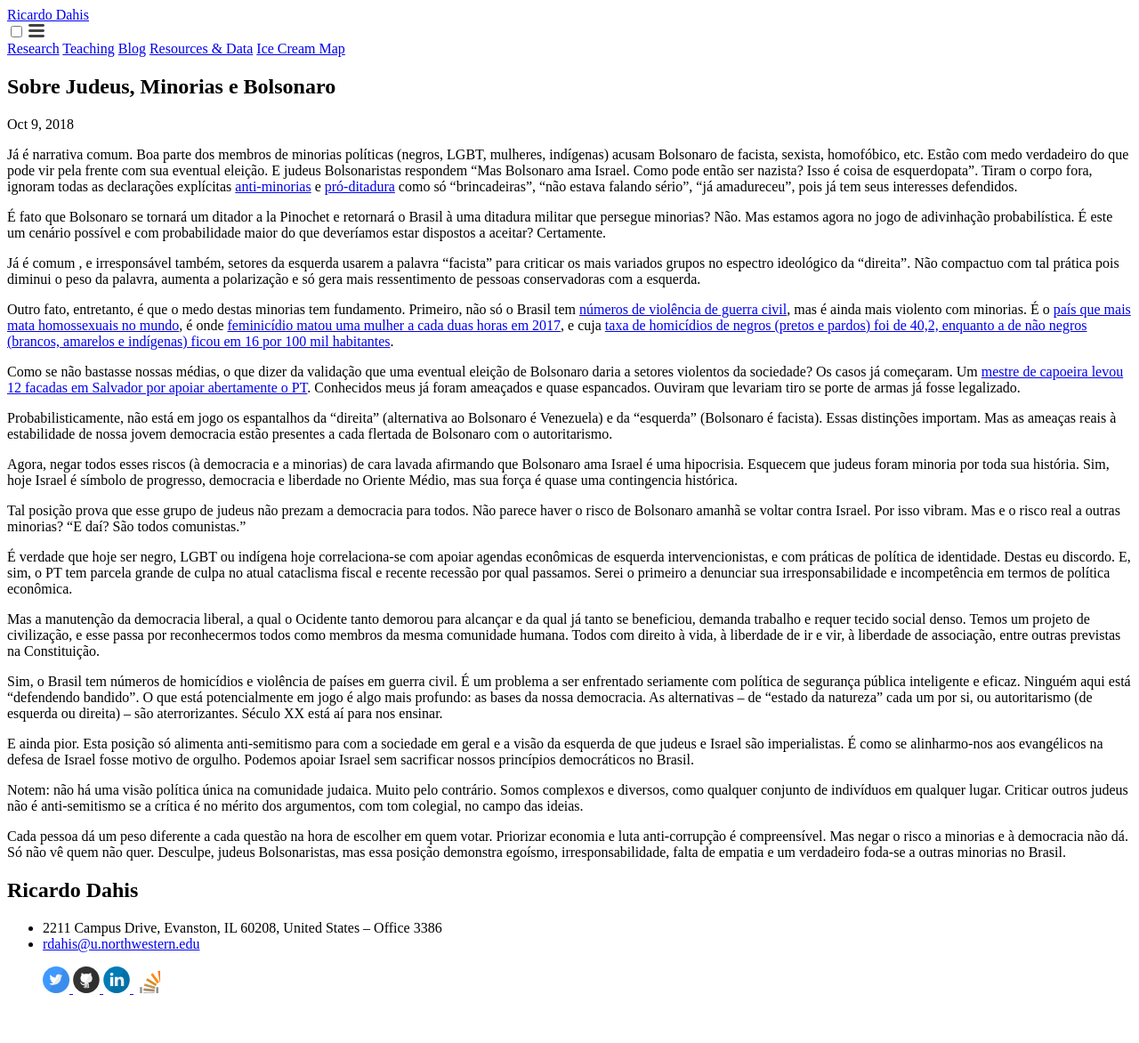
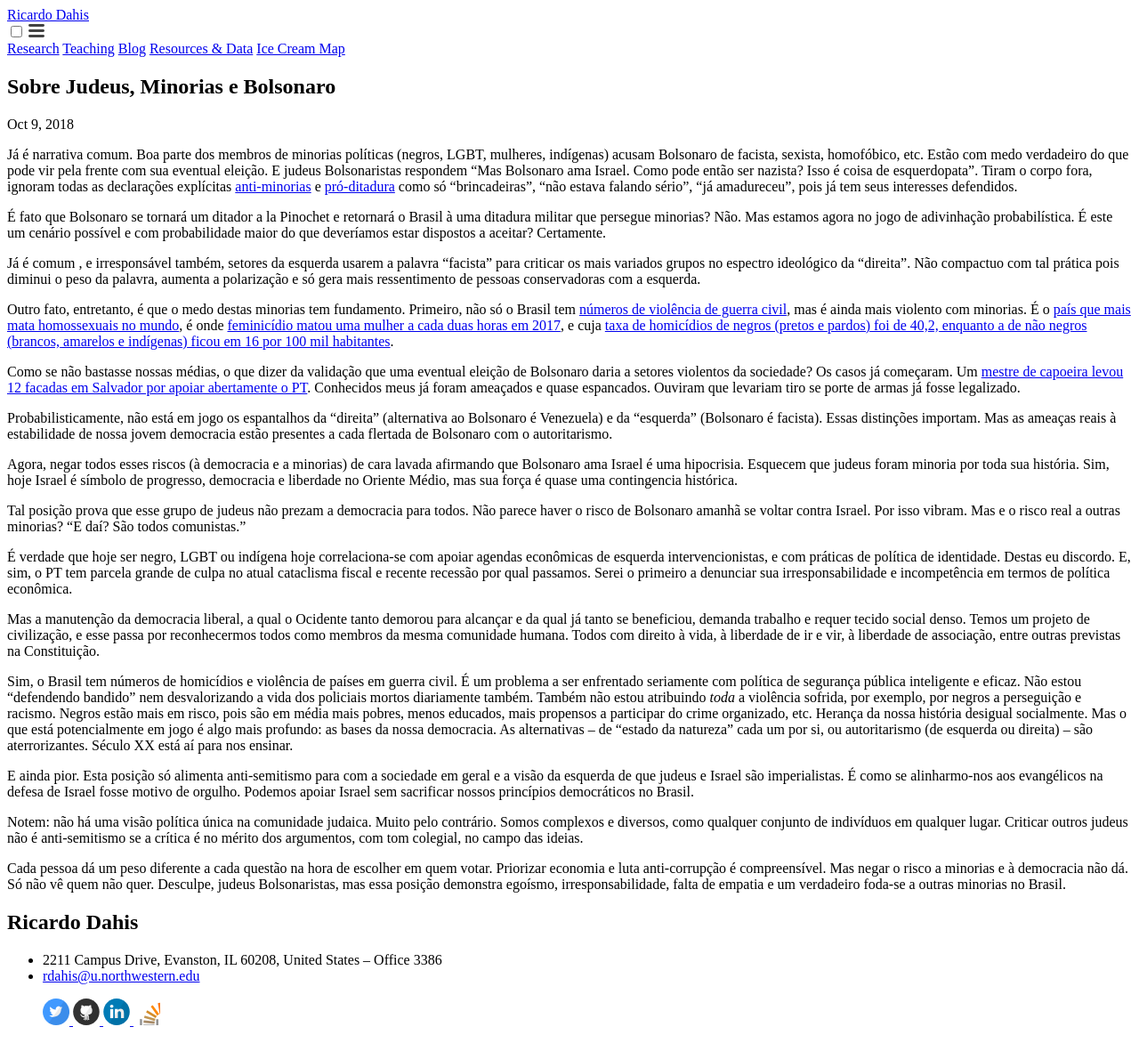
Before and after one commit to rdahis/rdahis.github.io, a Jekyll site: the page built from _posts/2018-10-09-sobre-judeus-minorias-bolsonaro.markdown, in a window 1280 px wide. Shown: the whole page at 89% size. Built offline with Jekyll 4.4.1, drawn with Linux system fonts in a browser that asks for light colours; a script that is not in the unit is left out; before the commit the page ends 1136 px from its top, so only the background shows below that.

Commit message:
Sobre Judeus, Minorias e Bolsonaro. Update text.

```diff
--- a/_posts/2018-10-09-sobre-judeus-minorias-bolsonaro.markdown
+++ b/_posts/2018-10-09-sobre-judeus-minorias-bolsonaro.markdown
@@ -26,7 +26,7 @@ Tal posição prova que esse grupo de judeus não prezam a democracia para todos
 
 Mas a manutenção da democracia liberal, a qual o Ocidente tanto demorou para alcançar e da qual já tanto se beneficiou, demanda trabalho e requer tecido social denso. Temos um projeto de civilização, e esse passa por reconhecermos todos como membros da mesma comunidade humana. Todos com direito à vida, à liberdade de ir e vir, à liberdade de associação, entre outras previstas na Constituição.
 
-Sim, o Brasil tem números de homicídios e violência de países em guerra civil. É um problema a ser enfrentado seriamente com política de segurança pública inteligente e eficaz. Ninguém aqui está "defendendo bandido". O que está potencialmente em jogo é algo mais profundo: as bases da nossa democracia. As alternativas -- de "estado da natureza" cada um por si, ou autoritarismo (de esquerda ou direita) -- são aterrorizantes. Século XX está aí para nos ensinar.
+Sim, o Brasil tem números de homicídios e violência de países em guerra civil. É um problema a ser enfrentado seriamente com política de segurança pública inteligente e eficaz. Não estou "defendendo bandido" nem desvalorizando a vida dos policiais mortos diariamente também. Também não estou atribuindo _toda_ a violência sofrida, por exemplo, por negros a perseguição e racismo. Negros estão mais em risco, pois são em média mais pobres, menos educados, mais propensos a participar do crime organizado, etc. Herança da nossa história desigual socialmente. Mas o que está potencialmente em jogo é algo mais profundo: as bases da nossa democracia. As alternativas -- de "estado da natureza" cada um por si, ou autoritarismo (de esquerda ou direita) -- são aterrorizantes. Século XX está aí para nos ensinar.
 
 E ainda pior. Esta posição só alimenta anti-semitismo para com a sociedade em geral e a visão da esquerda de que judeus e Israel são imperialistas. É como se alinharmo-nos aos evangélicos na defesa de Israel fosse motivo de orgulho. Podemos apoiar Israel sem sacrificar nossos princípios democráticos no Brasil.
 
```
